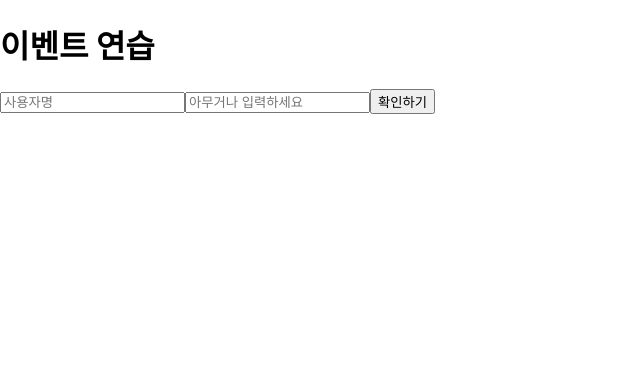
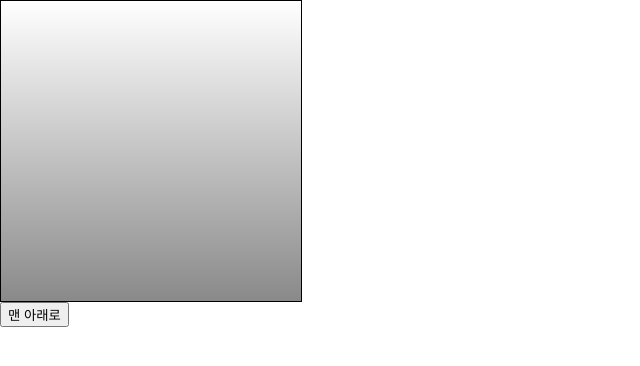
Before and after one commit to BahngJH/velopertReactTutorial, a React (Create React App) app: page / in a window 1280 px wide. Shown: the top 366 px of the page, without its empty margins (0-640 px from the left). Built offline with nearby package versions, Linux system fonts and the light colour scheme.

Commit message:
ref part End

```diff
--- a/src/App.js
+++ b/src/App.js
@@ -1,11 +1,22 @@
-import React from "react";
+import React, { Component } from "react";
 //import Counter from "./Counter";
 //import Say from "./Say";
 //import EventPractice_class from "./EventPractice_class";
-import EventPractice_function from "./EventPractice_function";
+//import EventPractice_function from "./EventPractice_function";
+import ValidationSample from "./ValidationSample";
+import ScrollBox from "./ScrollBox";
 
-const App = () => {
-  return <EventPractice_function />;
-};
+class App extends Component {
+  render() {
+    return (
+      <div>
+        <ScrollBox ref={ref => (this.scrollBox = ref)} />
+        <button onClick={() => this.scrollBox.scrollToBottom()}>
+          맨 아래로
+        </button>
+      </div>
+    );
+  }
+}
 
 export default App;
--- /dev/null
+++ b/src/ScrollBox.js
@@ -0,0 +1,40 @@
+import React, { Component } from "react";
+
+class ScrollBox extends Component {
+  scrollToBottom = () => {
+    const { scrollHeight, clientHeight } = this.box;
+    /*
+    다음 코드와 같은 의미
+    const scrollHeight = this.box.scrollHeigh;
+    const clientHeight = this.box.clientHeigh;
+    */
+    this.box.scrollTop = scrollHeight - clientHeight;
+  };
+
+  render() {
+    const style = {
+      border: "1px solid black",
+      height: "300px",
+      width: "300px",
+      overflow: "auto",
+      position: "relative"
+    };
+    const innerStyle = {
+      width: "100%",
+      height: "650px",
+      background: "linear-gradient(white, black)"
+    };
+    return (
+      <div
+        style={style}
+        ref={ref => {
+          this.box = ref;
+        }}
+      >
+        <div style={innerStyle} />
+      </div>
+    );
+  }
+}
+
+export default ScrollBox;
--- /dev/null
+++ b/src/ValidationSample.css
@@ -0,0 +1,7 @@
+.success {
+  background-color: lightgreen;
+}
+
+.failure {
+  background-color: lightcoral;
+}
--- /dev/null
+++ b/src/ValidationSample.js
@@ -0,0 +1,47 @@
+import React, { Component } from "react";
+import "./ValidationSample.css";
+
+class ValidationSample extends Component {
+  state = {
+    password: "",
+    clicked: false,
+    validated: false
+  };
+
+  saveTxT = e => {
+    this.setState({
+      password: e.target.value
+    });
+  };
+
+  check = () => {
+    this.setState({
+      clicked: true,
+      validated: this.state.password === "0000"
+    });
+    this.input.focus();
+  };
+
+  render() {
+    return (
+      <div>
+        <input
+          ref={ref => (this.input = ref)}
+          type="password"
+          value={this.state.password}
+          onChange={this.saveTxT}
+          className={
+            this.state.clicked
+              ? this.state.validated
+                ? "success"
+                : "failure"
+              : ""
+          }
+        />
+        <button onClick={this.check}>유효성 체크</button>
+      </div>
+    );
+  }
+}
+
+export default ValidationSample;
```
Also changed, not shown: src/refSample.js (added, +19 -0 lines).
